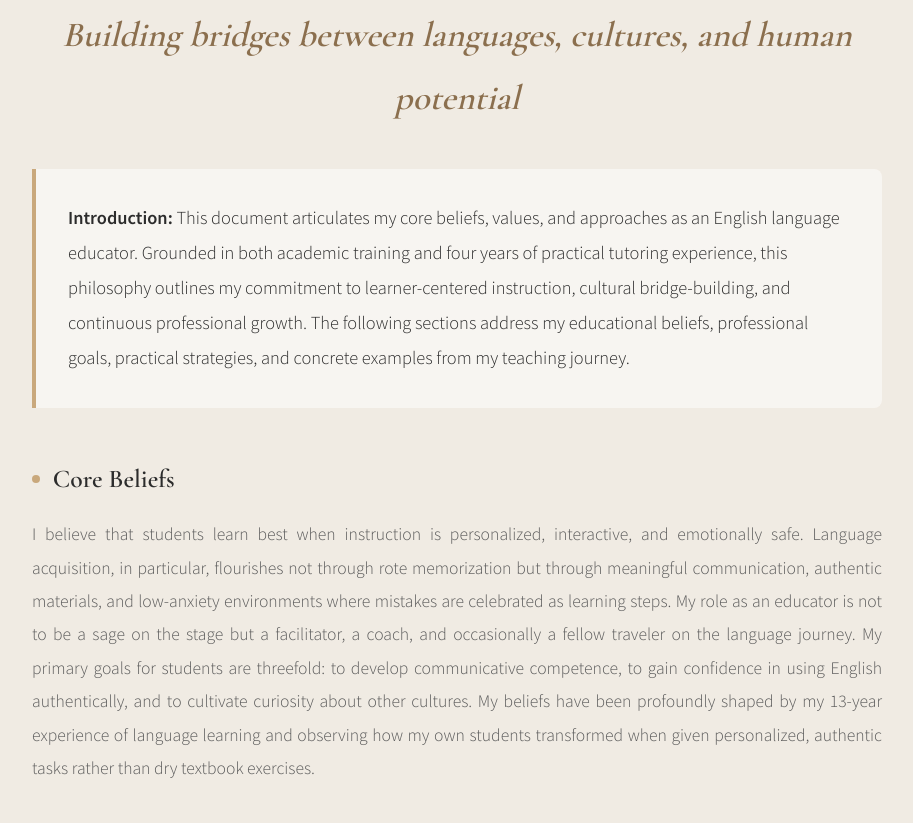
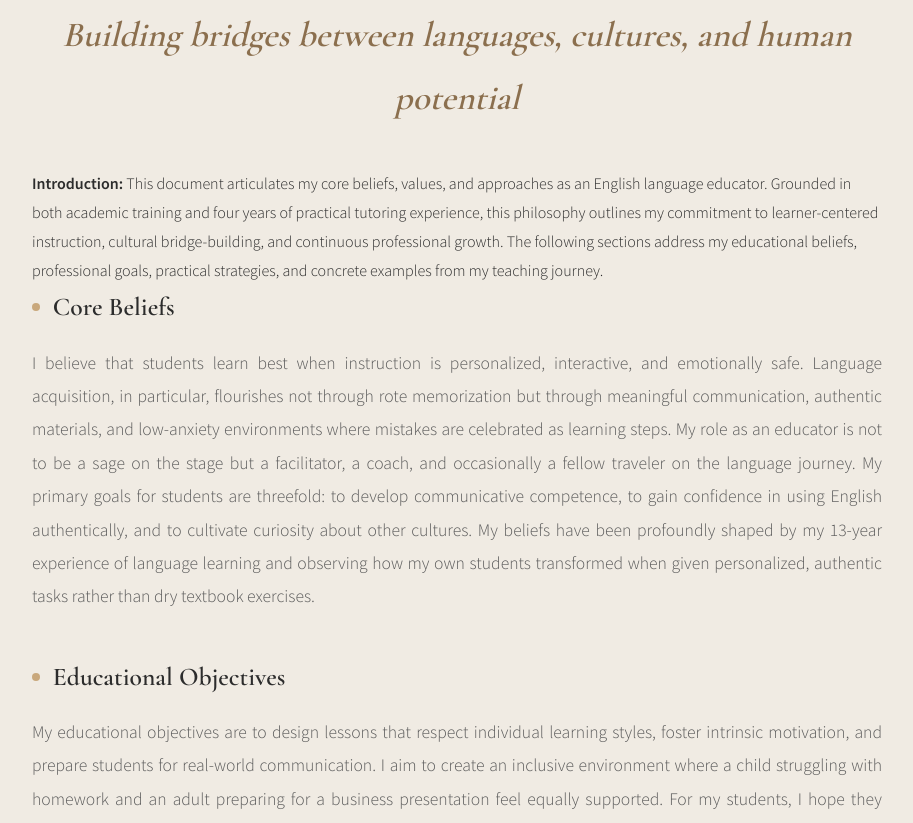
Before and after one commit to annvorobyeva/annavorobyeva, a plain HTML site: page index.html in a window 1280 px wide. Shown: the part 2452-3275 px from the top of the page, without its empty margins (183-1096 px from the left). Drawn offline with nearby package versions, Linux system fonts and the light colour scheme.

Commit message:
Update index.html

```diff
--- a/index.html
+++ b/index.html
@@ -221,7 +221,7 @@
                 <div class="philosophy-main-content">
                     <h3 class="philosophy-main-title">Building bridges between languages, cultures, and human potential</h3>
 
-                    <p class="philosophy-intro"><strong>Introduction:</strong> This document articulates my core beliefs, values, and approaches as an English language educator. Grounded in both academic training and four years of practical tutoring experience, this philosophy outlines my commitment to learner-centered instruction, cultural bridge-building, and continuous professional growth. The following sections address my educational beliefs, professional goals, practical strategies, and concrete examples from my teaching journey.</p>
+                     <div class="philosophy-block"><strong>Introduction:</strong> This document articulates my core beliefs, values, and approaches as an English language educator. Grounded in both academic training and four years of practical tutoring experience, this philosophy outlines my commitment to learner-centered instruction, cultural bridge-building, and continuous professional growth. The following sections address my educational beliefs, professional goals, practical strategies, and concrete examples from my teaching journey.</p>
 
                     <div class="philosophy-block">
                         <h4>Core Beliefs</h4>
@@ -243,6 +243,7 @@
                         <p>One concrete example illustrating my approach involves an adult learner needing business English. Instead of a generic textbook, we analyzed authentic emails from her workplace, role-played video calls using Miro for collaborative note-taking, and studied intercultural communication. She later told me this helped her navigate a tense negotiation with a German partner. These outcomes have reinforced my belief that authenticity, personalization, and emotional safety are not luxuries but necessities.</p>
                     </div>
 
+                     <p class="philosophy-intro">
                         <h4>Conclusion</h4>
                         <p>My educational philosophy centers on building bridges: between teacher and student, between language and culture, and between effort and authentic communication. I remain committed to continuous learning, reflective practice, and the simple but profound belief that every student deserves to feel seen, heard, and capable in their language journey.</p>
                     </div>
```
